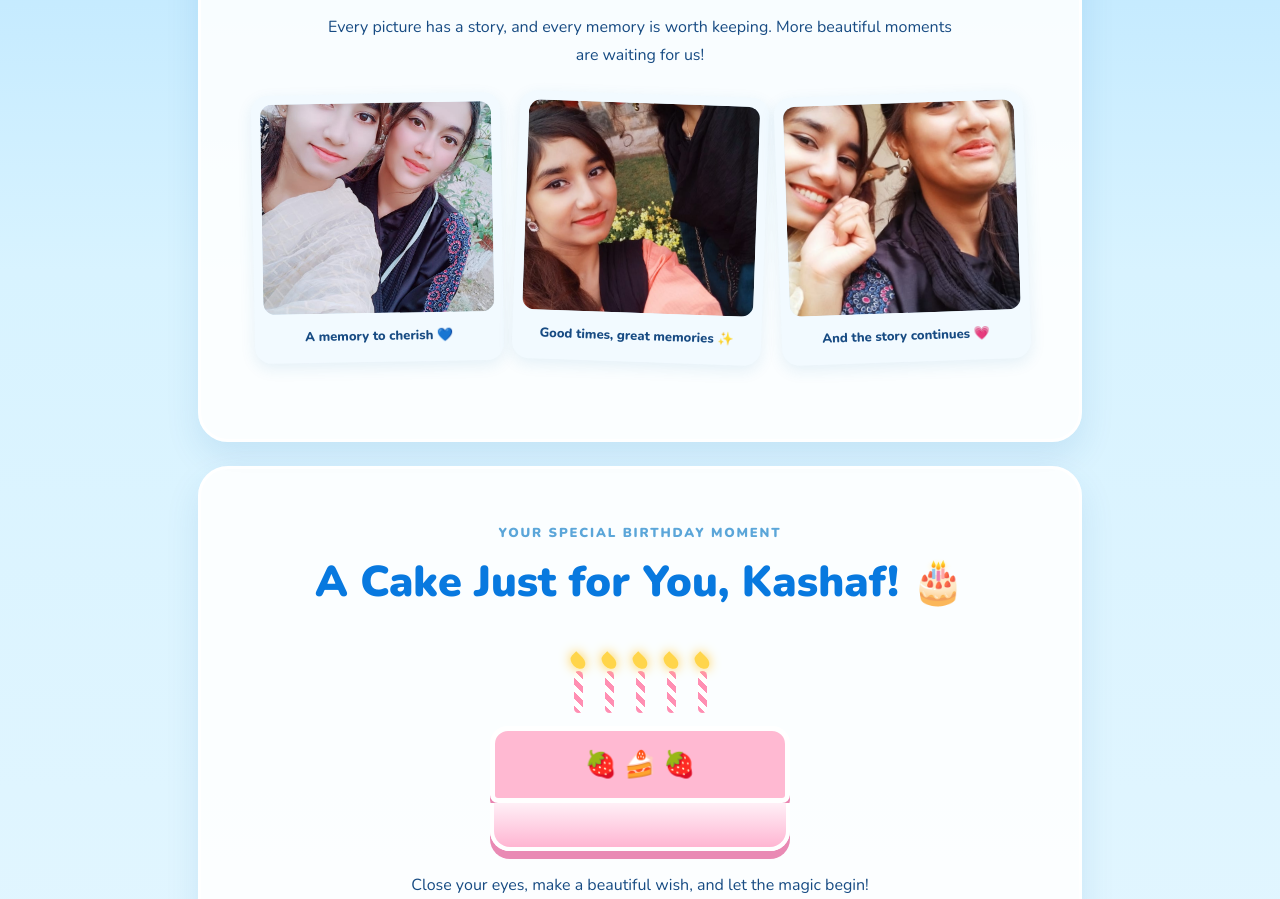
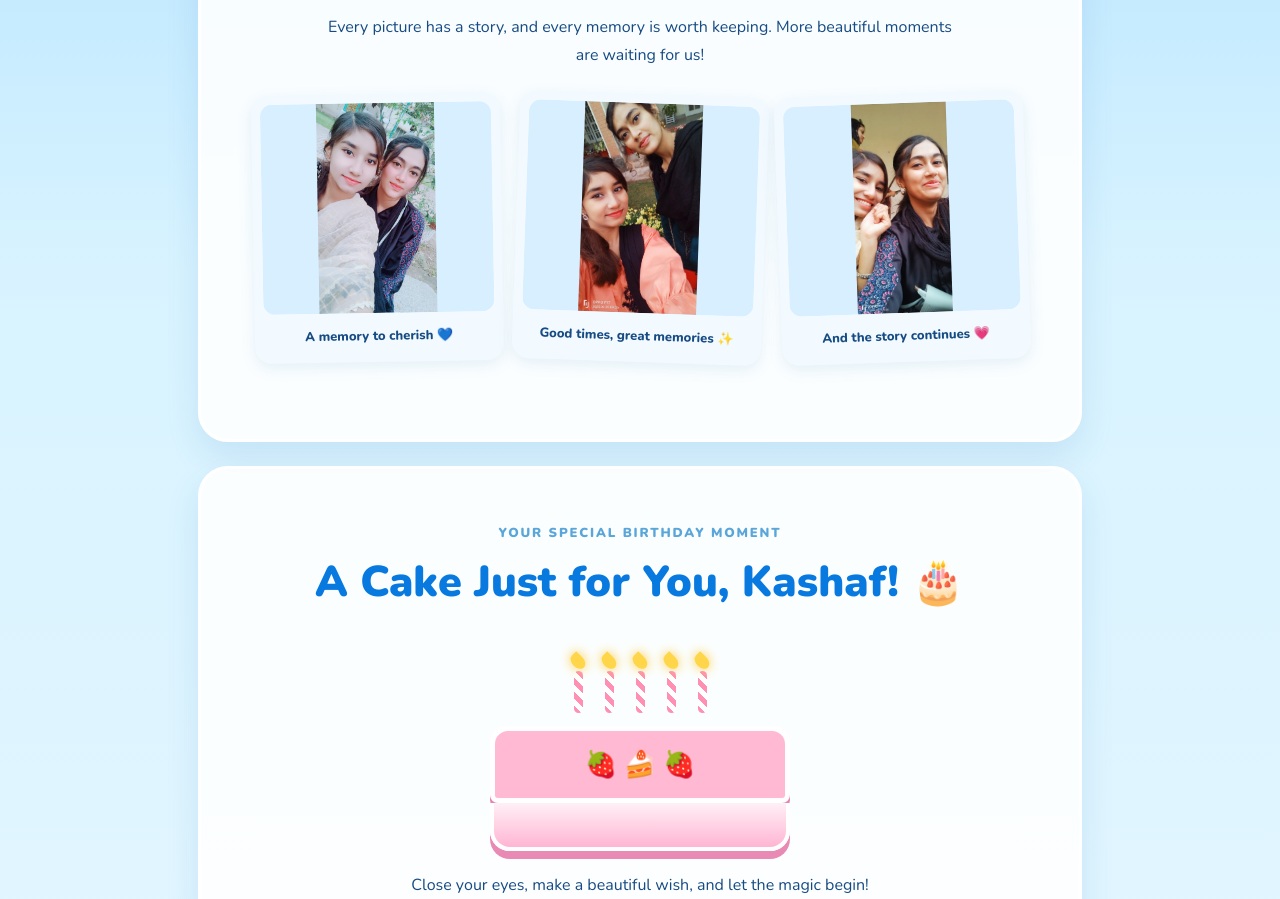
Before and after one commit to sania5257/Birthday_Surprise, a plain HTML site: page index.html in a window 1280 px wide. Shown: the part 1670-2569 px from the top of the page. Drawn offline with nearby package versions, Linux system fonts and the light colour scheme.

Commit message:
Change image object-fit to 'contain' in gallery

```diff
--- a/style.css
+++ b/style.css
@@ -28,7 +28,7 @@ button:hover{transform:translateY(-3px);box-shadow:0 10px 22px #0756a82b}
 .gallery{display:grid;grid-template-columns:repeat(3,1fr);gap:14px;margin:25px 0}
 figure{margin:0;background:#f2faff;padding:9px;border-radius:17px;box-shadow:0 5px 15px #1c78b51a;transform:rotate(-1deg)}
 figure:nth-child(2){transform:rotate(2deg)}figure:nth-child(3){transform:rotate(-2deg)}
-.gallery img{width:100%;height:210px;object-fit:cover;border-radius:12px;background:#d8efff}
+.gallery img{width:100%;height:210px;object-fit:contain;border-radius:12px;background:#d8efff}
 figcaption{font-size:13px;font-weight:800;padding:8px}
 .small-note{font-size:12px;color:#78a2c2}
 .cake{width:min(300px,90%);margin:25px auto 20px;position:relative;padding-top:35px}
```
